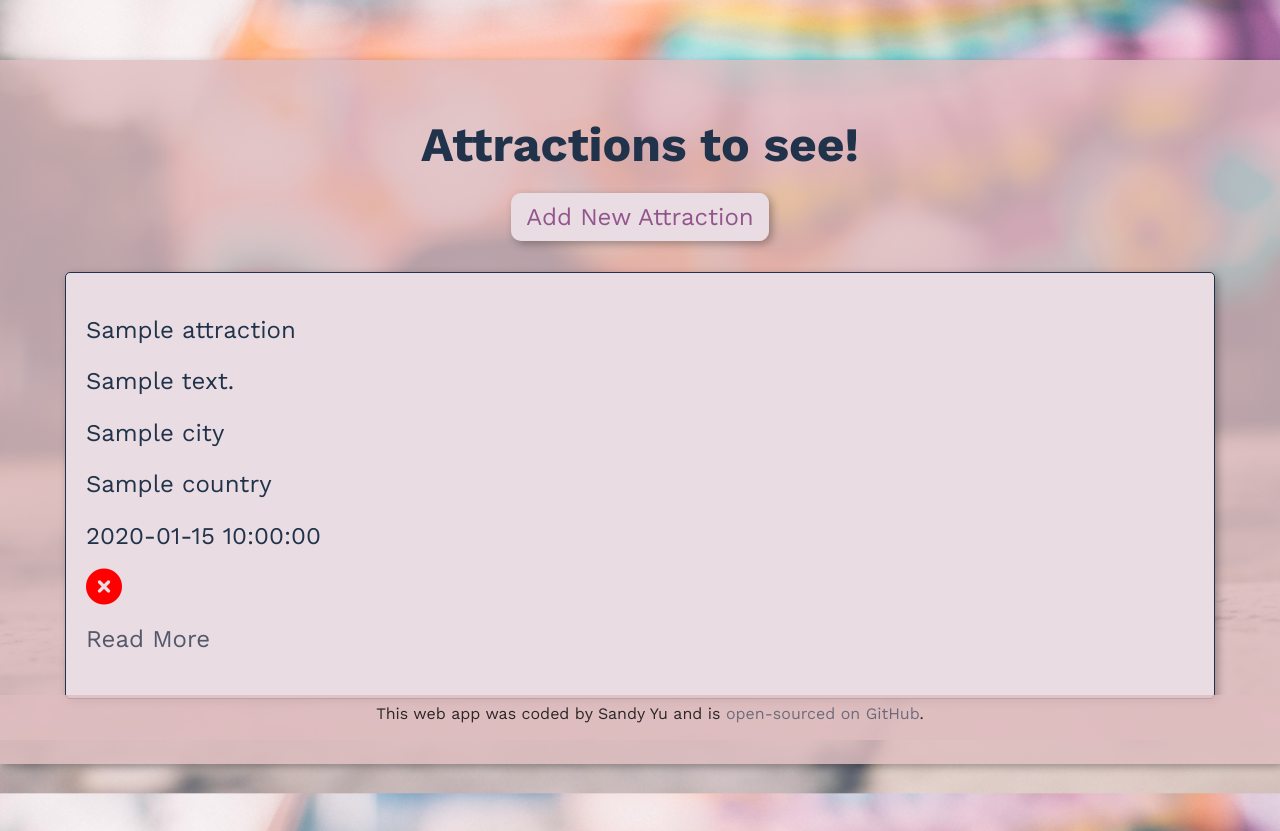
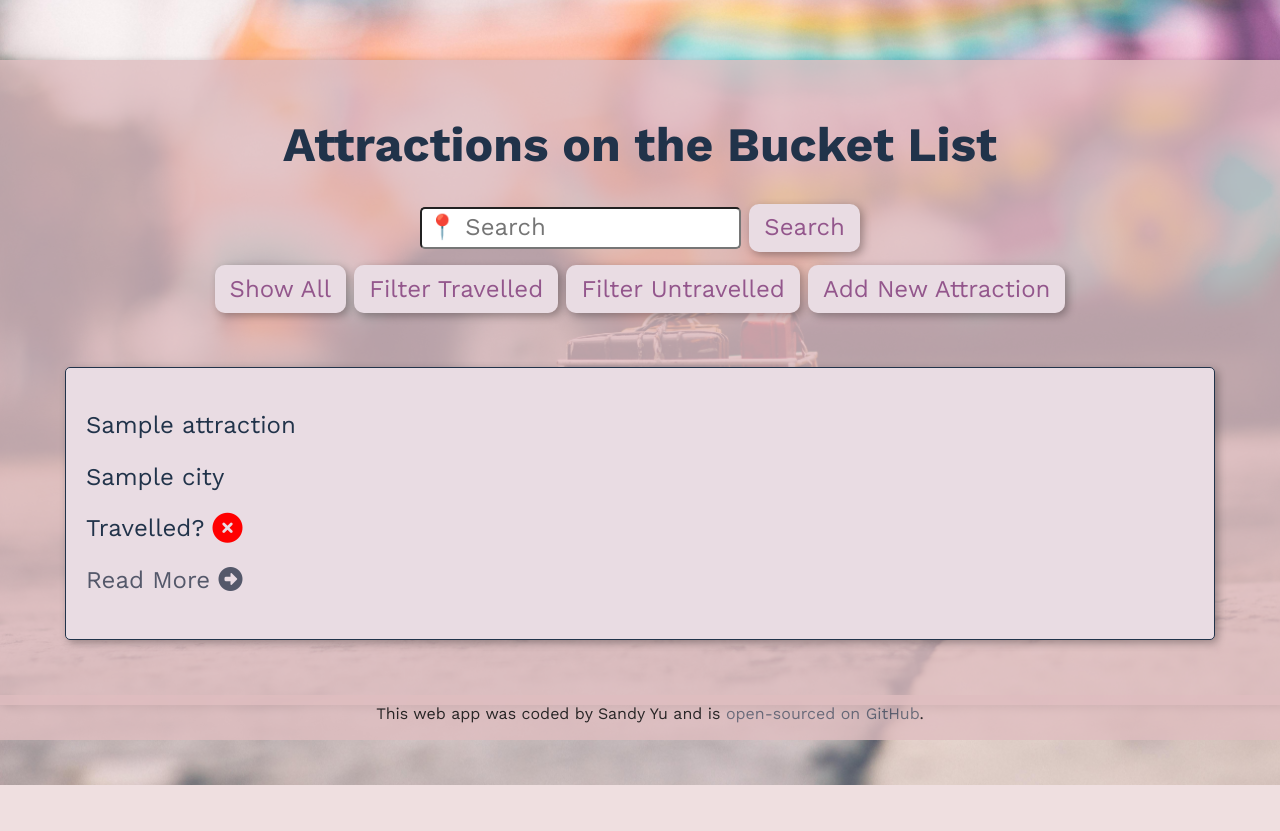
Before and after one commit to sandyysh221/travel_bucket_list_app_project, a Flask app: page /attractions in a window 1280 px wide. Shown: the part 60-891 px from the top of the page. After the commit the page ends 845 px from the top, so only its background shows below. Run offline with Flask 2, Linux system fonts and the light colour scheme; a database or web service that is not in the repository returns one stand-in record (values such as "Sample title"); some libraries are stand-ins or nearby versions; some web fonts are replaced.

Commit message:
search function added for attractions

```diff
--- a/controllers/attraction_controller.py
+++ b/controllers/attraction_controller.py
@@ -13,7 +13,11 @@ attractions_blueprint = Blueprint("attraction", __name__)
 # Goes to attractions homepage listing all the attractions in the database
 @attractions_blueprint.route("/attractions")
 def attractions():
-    attractions = attraction_repository.select_all()
+    if request.args:
+        searched_attraction = request.args["attraction-searched"]
+        attractions = attraction_repository.find_attraction_by_name(searched_attraction)
+    else:
+        attractions = attraction_repository.select_all()
     cities = city_repository.select_all()
     return render_template(
         "attractions/index.html", all_cities=cities, all_attractions=attractions
--- a/repositories/attraction_repository.py
+++ b/repositories/attraction_repository.py
@@ -66,4 +66,32 @@ def select(id):
 
 
 def update(attraction):
-    pass
+    sql = "UPDATE attractions SET (name, description, city_id, date, visited) = (%s, %s, %s, %s, %s) WHERE id = %s"
+    values = [
+        attraction.name,
+        attraction.description,
+        attraction.city.id,
+        attraction.date,
+        attraction.visited,
+        attraction.id,
+    ]
+    run_sql(sql, values)
+
+
+def find_attraction_by_name(city):
+    searched_attraction = []
+    sql = "SELECT * FROM attractions WHERE name = %s"
+    values = [city]
+    results = run_sql(sql, values)
+    for row in results:
+        city = city_repository.select(row["city_id"])
+        attraction = Attraction(
+            row["name"],
+            row["description"],
+            city,
+            row["date"],
+            row["visited"],
+            row["id"],
+        )
+        searched_attraction.append(attraction)
+    return searched_attraction
--- a/templates/attractions/index.html
+++ b/templates/attractions/index.html
@@ -1,33 +1,51 @@
 {% extends 'base.html' %} {% block content %}
 
 <div class="container">
-  <h1>Attractions to see!</h1>
-  <a href="/attractions/new" class="button-link">Add New Attraction</a>
+  <h1>Attractions on the Bucket List</h1>
+  <form action="/attractions" method="GET">
+    <input
+      type="search"
+      class="form-control style-field"
+      placeholder="📍 Search"
+      aria-label="Search"
+      name="attraction-searched"
+    />
+    <button type="submit">Search</button>
+  </form>
+  <p>
+    <a href="/attractions" class="button-link">Show All</a>
+    <a href="/attractions/visited" class="button-link">Filter Travelled</a>
+    <a href="/attractions/not_visited" class="button-link"
+      >Filter Untravelled</a
+    >
+    <a href="/attractions/new" class="button-link">Add New Attraction</a>
+  </p>
   <ul class="display-list">
     {% for attraction in all_attractions%}
     <li class="display-box flex-grow">
       <p>{{attraction.name}}</p>
-      <p>{{attraction.description}}</p>
       <p>{{attraction.city.name}}</p>
-      <p>{{attraction.city.country.name}}</p>
-      <p>{{attraction.date}}</p>
       <p>
-        {% if attraction.visited == True %}
+        Travelled? {% if attraction.visited == True %}
         <i
-          class="fa-solid fa-circle-check fa-xl"
+          class="fa-solid fa-circle-check fa-lg"
           style="color: green"
           aria-hidden="true"
         >
         </i>
         {% else %}
         <i
-          class="fa-solid fa-circle-xmark fa-xl"
+          class="fa-solid fa-circle-xmark fa-lg"
           style="color: red"
           aria-hidden="true"
         ></i>
         {% endif %}
       </p>
-      <p><a href="/attractions/{{attraction.id}}">Read More</a></p>
+      <p>
+        <a href="/attractions/{{attraction.id}}"
+          >Read More <i class="fa-solid fa-circle-right"></i
+        ></a>
+      </p>
       {% endfor %}
     </li>
   </ul>
--- a/templates/attractions/show.html
+++ b/templates/attractions/show.html
@@ -8,14 +8,14 @@
   <p>
     Visited: {% if attraction.visited == True %}
     <i
-      class="fa-solid fa-circle-check fa-xl"
+      class="fa-solid fa-circle-check fa-lg"
       style="color: green"
       aria-hidden="true"
     >
     </i><p>{{attraction.date}}</p>
     {% else %}
     <i
-      class="fa-solid fa-circle-xmark fa-xl"
+      class="fa-solid fa-circle-xmark fa-lg"
       style="color: red"
       aria-hidden="true"
     ></i>
```
Also changed, not shown: templates/attractions/new.html (+0 -7 lines).
